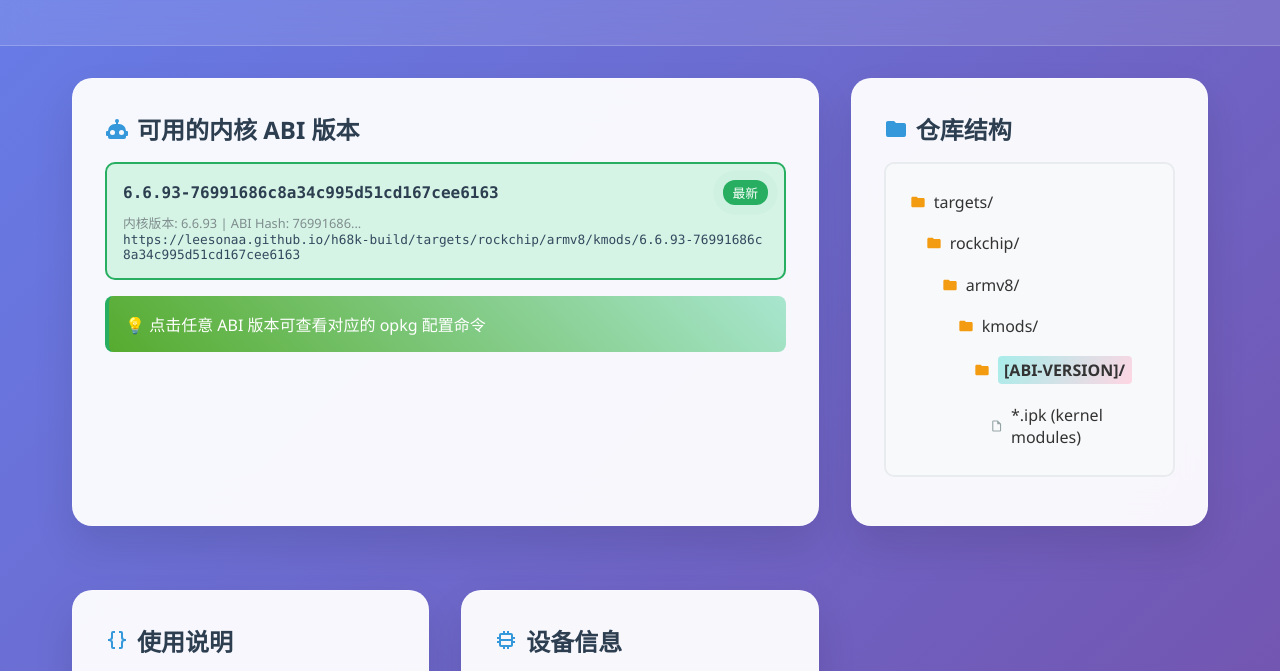
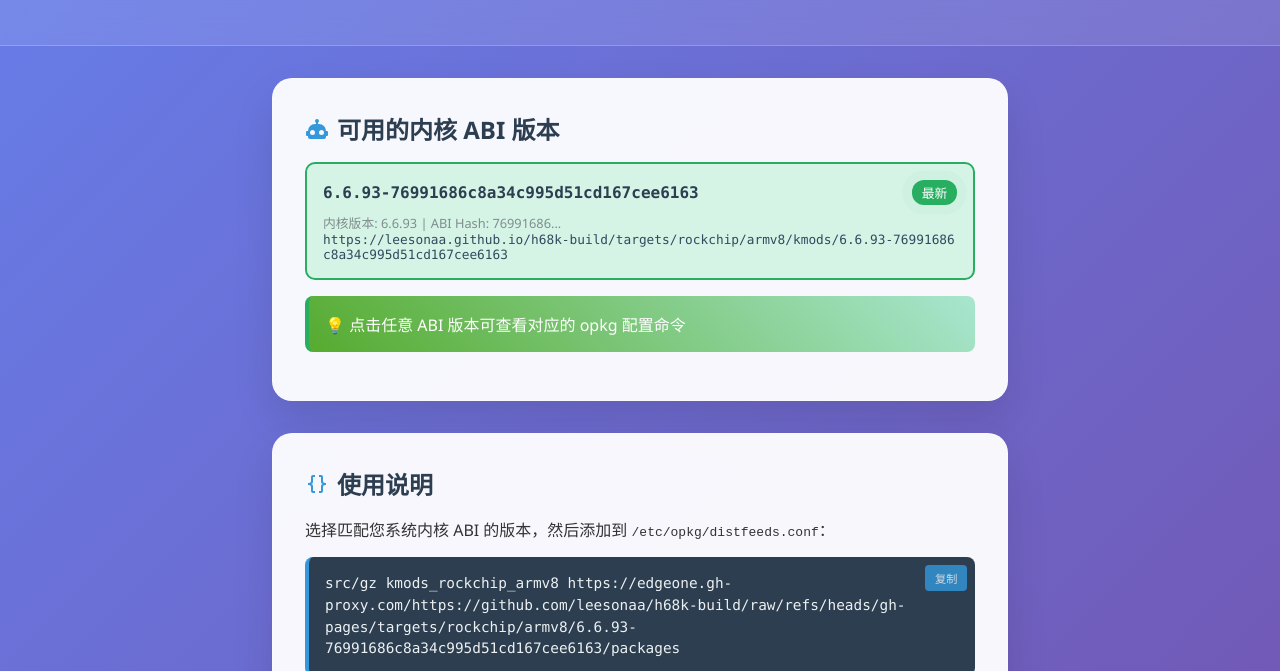
Before and after one commit to leesonaa/h68k-build, a plain HTML site: page index.html in a window 1280 px wide. Shown: the part 126-797 px from the top of the page. Drawn offline with Linux system fonts and the light colour scheme.

Commit message:
Refactor layout and enhance usage instructions

```diff
--- a/index.html
+++ b/index.html
@@ -28,7 +28,7 @@
         }
 
         .container {
-            max-width: 1200px;
+            max-width: 800px;
             margin: 0 auto;
             padding: 0 2rem;
         }
@@ -61,12 +61,6 @@
         .card:hover {
             transform: translateY(-5px);
             box-shadow: 0 30px 60px rgba(0, 0, 0, 0.15);
-        }
-
-        .grid {
-            display: grid;
-            grid-template-columns: repeat(auto-fit, minmax(300px, 1fr));
-            gap: 2rem;
         }
 
         h2 {
@@ -174,6 +168,15 @@
             border-left: 4px solid #e67e22;
         }
 
+        .alert {
+            background: linear-gradient(45deg, #c0392b, #e74c3c);
+            color: white;
+            padding: 1rem;
+            border-radius: 8px;
+            margin-top: 1rem;
+            border-left: 4px solid #c0392b;
+        }
+
         .success {
             background: linear-gradient(45deg, #56ab2f, #a8e6cf);
             color: white;
@@ -255,41 +258,6 @@
             100% { transform: rotate(360deg); }
         }
 
-        .repo-browser {
-            background: #f8f9fa;
-            border: 2px solid #e9ecef;
-            border-radius: 10px;
-            padding: 1rem;
-            margin: 1rem 0;
-        }
-
-        .folder-item {
-            display: flex;
-            align-items: center;
-            padding: 0.5rem;
-            margin: 0.2rem 0;
-            border-radius: 6px;
-            transition: background 0.2s;
-        }
-
-        .folder-item:hover {
-            background: #e9ecef;
-        }
-
-        .folder-icon {
-            width: 16px;
-            height: 16px;
-            margin-right: 0.5rem;
-            fill: #f39c12;
-        }
-
-        .file-icon {
-            width: 16px;
-            height: 16px;
-            margin-right: 0.5rem;
-            fill: #95a5a6;
-        }
-
         .github-link {
             display: inline-flex;
             align-items: center;
@@ -315,10 +283,6 @@
 
             h1 {
                 font-size: 2rem;
-            }
-
-            .grid {
-                grid-template-columns: 1fr;
             }
 
             .card {
@@ -351,9 +315,8 @@
     </div>
 
     <div class="container">
-        <div class="grid">
         <!-- Available ABI Versions Card -->
-            <div class="card animate-fade-in" style="grid-column: span 2;">
+        <div class="card animate-fade-in">
             <h2>
                 <svg class="icon" viewBox="0 0 24 24">
                     <path d="M12,2A2,2 0 0,1 14,4C14,4.74 13.6,5.39 13,5.73V7H14A7,7 0 0,1 21,14H22A1,1 0 0,1 23,15V18A1,1 0 0,1 22,19H21V20A2,2 0 0,1 19,22H5A2,2 0 0,1 3,20V19H2A1,1 0 0,1 1,18V15A1,1 0 0,1 2,14H3A7,7 0 0,1 10,7H11V5.73C10.4,5.39 10,4.74 10,4A2,2 0 0,1 12,2M7.5,13A2.5,2.5 0 0,0 5,15.5A2.5,2.5 0 0,0 7.5,18A2.5,2.5 0 0,0 10,15.5A2.5,2.5 0 0,0 7.5,13M16.5,13A2.5,2.5 0 0,0 14,15.5A2.5,2.5 0 0,0 16.5,18A2.5,2.5 0 0,0 19,15.5A2.5,2.5 0 0,0 16.5,13Z" />
@@ -373,54 +336,6 @@
             </div>
         </div>
 
-            <!-- Repository Structure Card -->
-            <div class="card animate-fade-in">
-                <h2>
-                    <svg class="icon" viewBox="0 0 24 24">
-                        <path d="M10,4H4C2.89,4 2,4.89 2,6V18A2,2 0 0,0 4,20H20A2,2 0 0,0 22,18V8C22,6.89 21.1,6 20,6H12L10,4Z" />
-                    </svg>
-                    仓库结构
-                </h2>
-                <div class="repo-browser">
-                    <div class="folder-item">
-                        <svg class="folder-icon" viewBox="0 0 24 24">
-                            <path d="M10,4H4C2.89,4 2,4.89 2,6V18A2,2 0 0,0 4,20H20A2,2 0 0,0 22,18V8C22,6.89 21.1,6 20,6H12L10,4Z" />
-                        </svg>
-                        targets/
-                    </div>
-                    <div class="folder-item" style="margin-left: 1rem;">
-                        <svg class="folder-icon" viewBox="0 0 24 24">
-                            <path d="M10,4H4C2.89,4 2,4.89 2,6V18A2,2 0 0,0 4,20H20A2,2 0 0,0 22,18V8C22,6.89 21.1,6 20,6H12L10,4Z" />
-                        </svg>
-                        rockchip/
-                    </div>
-                    <div class="folder-item" style="margin-left: 2rem;">
-                        <svg class="folder-icon" viewBox="0 0 24 24">
-                            <path d="M10,4H4C2.89,4 2,4.89 2,6V18A2,2 0 0,0 4,20H20A2,2 0 0,0 22,18V8C22,6.89 21.1,6 20,6H12L10,4Z" />
-                        </svg>
-                        armv8/
-                    </div>
-                    <div class="folder-item" style="margin-left: 3rem;">
-                        <svg class="folder-icon" viewBox="0 0 24 24">
-                            <path d="M10,4H4C2.89,4 2,4.89 2,6V18A2,2 0 0,0 4,20H20A2,2 0 0,0 22,18V8C22,6.89 21.1,6 20,6H12L10,4Z" />
-                        </svg>
-                        kmods/
-                    </div>
-                    <div class="folder-item" style="margin-left: 4rem;">
-                        <svg class="folder-icon" viewBox="0 0 24 24">
-                            <path d="M10,4H4C2.89,4 2,4.89 2,6V18A2,2 0 0,0 4,20H20A2,2 0 0,0 22,18V8C22,6.89 21.1,6 20,6H12L10,4Z" />
-                        </svg>
-                        <span class="highlight">[ABI-VERSION]/</span>
-                    </div>
-                    <div class="folder-item" style="margin-left: 5rem;">
-                        <svg class="file-icon" viewBox="0 0 24 24">
-                            <path d="M14,2H6A2,2 0 0,0 4,4V20A2,2 0 0,0 6,22H18A2,2 0 0,0 20,20V8L14,2M18,20H6V4H13V9H18V20Z" />
-                        </svg>
-                        *.ipk (kernel modules)
-                    </div>
-                </div>
-            </div>
-
         <!-- Usage Instructions Card -->
         <div class="card animate-fade-in">
             <h2>
@@ -429,10 +344,15 @@
                 </svg>
                 使用说明
             </h2>
-                <p>注释/etc/opkg.conf配置中的option check_signature,选择匹配您系统内核 ABI 的版本，然后添加到 <code>/etc/opkg/distfeeds.conf</code>：</p>
+            <p>选择匹配您系统内核 ABI 的版本，然后添加到 <code>/etc/opkg/distfeeds.conf</code>：</p>
             <div id="selectedConfig" class="code-block">
                 <button class="copy-btn" onclick="copyToClipboard(this)">复制</button>
                 <span id="configText">请先选择一个 ABI 版本</span>
+            </div>
+
+            <div class="alert">
+                <strong style="font-size: 1.2rem;">⚠️ 重要：</strong><br>
+                为了避免签名验证失败，请务必先将 <code>/etc/opkg.conf</code> 中的 <code>option check_signature</code> 这一行注释掉。
             </div>
 
             <div class="warning">
@@ -485,7 +405,6 @@
             </a>
         </div>
     </div>
-    </div>
 
     <script>
         let selectedVersion = null;
@@ -504,7 +423,9 @@
                 }
             });
 
-            const configText = `src/gz kmods_rockchip_armv8 ${url}/packages`;
+            // Changed URL generation to use raw format with proxy
+            const rawUrl = `https://edgeone.gh-proxy.com/https://github.com/leesonaa/h68k-build/raw/refs/heads/gh-pages/targets/rockchip/armv8/${version}`;
+            const configText = `src/gz kmods_rockchip_armv8 ${rawUrl}/packages`;
             document.getElementById('configText').textContent = configText;
         }
 
@@ -570,7 +491,9 @@
             }).join('');
 
             abiContainer.innerHTML = versionsHtml;
+            if (versions.length > 0) {
                 selectVersion(versions[0].version, `${baseUrl}${kmodsPath}${versions[0].version}`);
+            }
         }
 
         // Main function to fetch and process versions
@@ -584,7 +507,9 @@
             `;
 
             try {
+                console.log('Fetching versions from:', versionsJsonUrl);
                 const response = await fetch(versionsJsonUrl);
+                console.log('Response status:', response.status);
                 if (!response.ok) {
                     throw new Error('Failed to fetch versions.json');
                 }
@@ -606,6 +531,7 @@
                         <p>❌ 无法加载版本列表</p>
                         <p style="font-size: 0.8rem; margin-top: 0.5rem;">
                             请确认您的仓库中已生成 <code>versions.json</code> 文件。
+                            或者您也可以直接访问：<a href="${versionsJsonUrl}" target="_blank">点击此处查看</a>
                         </p>
                     </div>
                 `;
```
Lines whose indentation alone changed are shown as unchanged.
